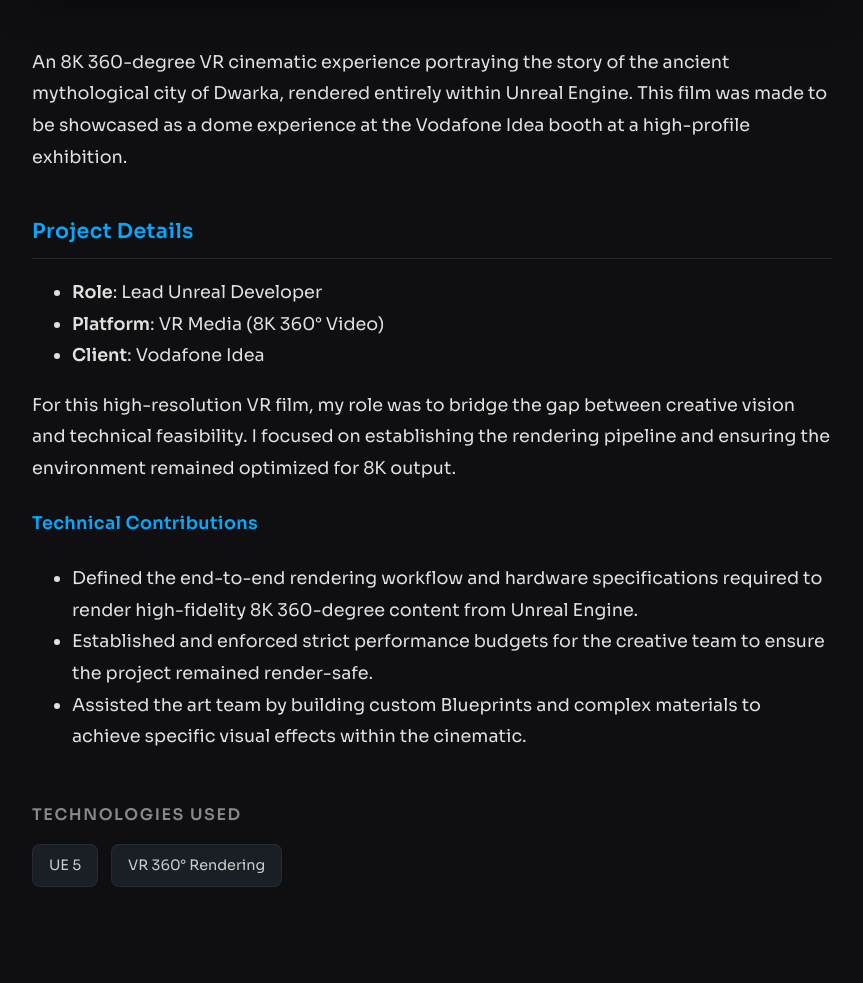
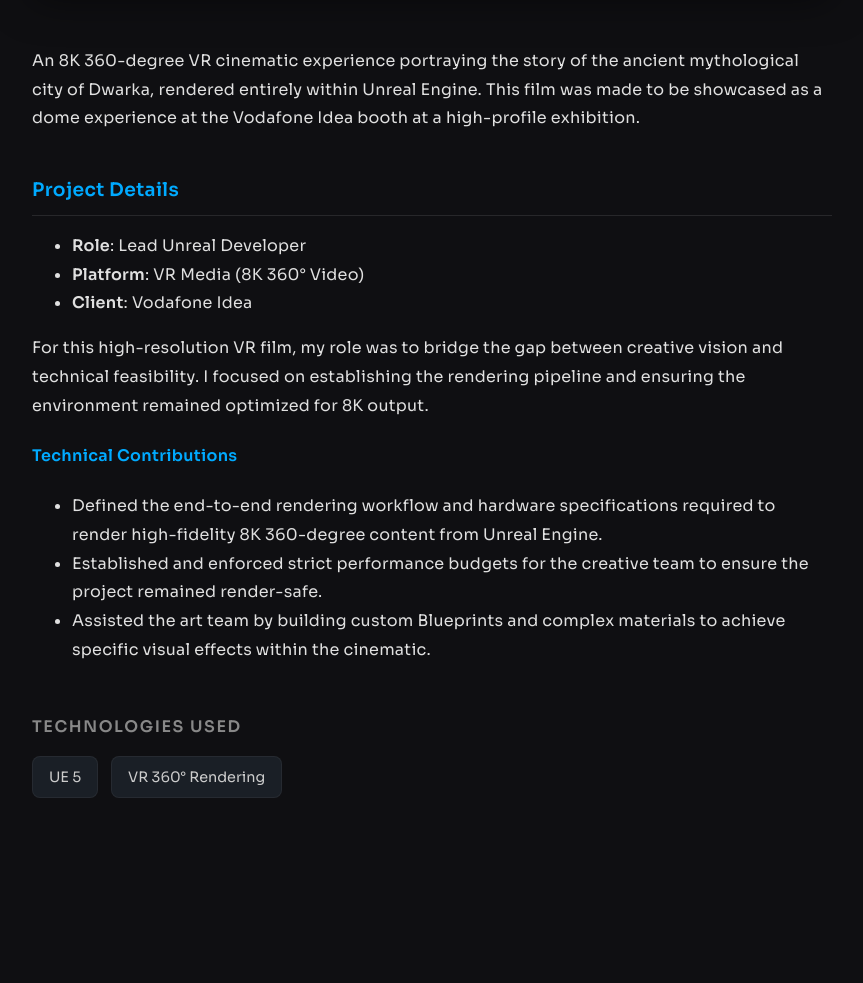
Before and after one commit to LifeisaRepo/lifeisarepo.github.io, a Jekyll site: the page built from _projects/ancient-dwarka.md, in a window 1280 px wide. Shown: the part 1059-2042 px from the top of the page, without its empty margins (208-1071 px from the left). Built offline with Jekyll 4.4.1, drawn with Linux system fonts in a browser that asks for light colours; after the commit the page ends 1953 px from its top, so only the background shows below that.

Commit message:
Minor text attribute fix

```diff
--- a/assets/projects.css
+++ b/assets/projects.css
@@ -181,8 +181,10 @@
 
 /* Project Body Content */
 .project-body {
-    font-size: 1.1rem;
+    font-size: 1rem;
     line-height: 1.8;
+    letter-spacing: 0.25px;
+    /*word-spacing: 0.1rem;*/
     margin-bottom: 3rem;
     color: #e0e0e0;
 }
```
